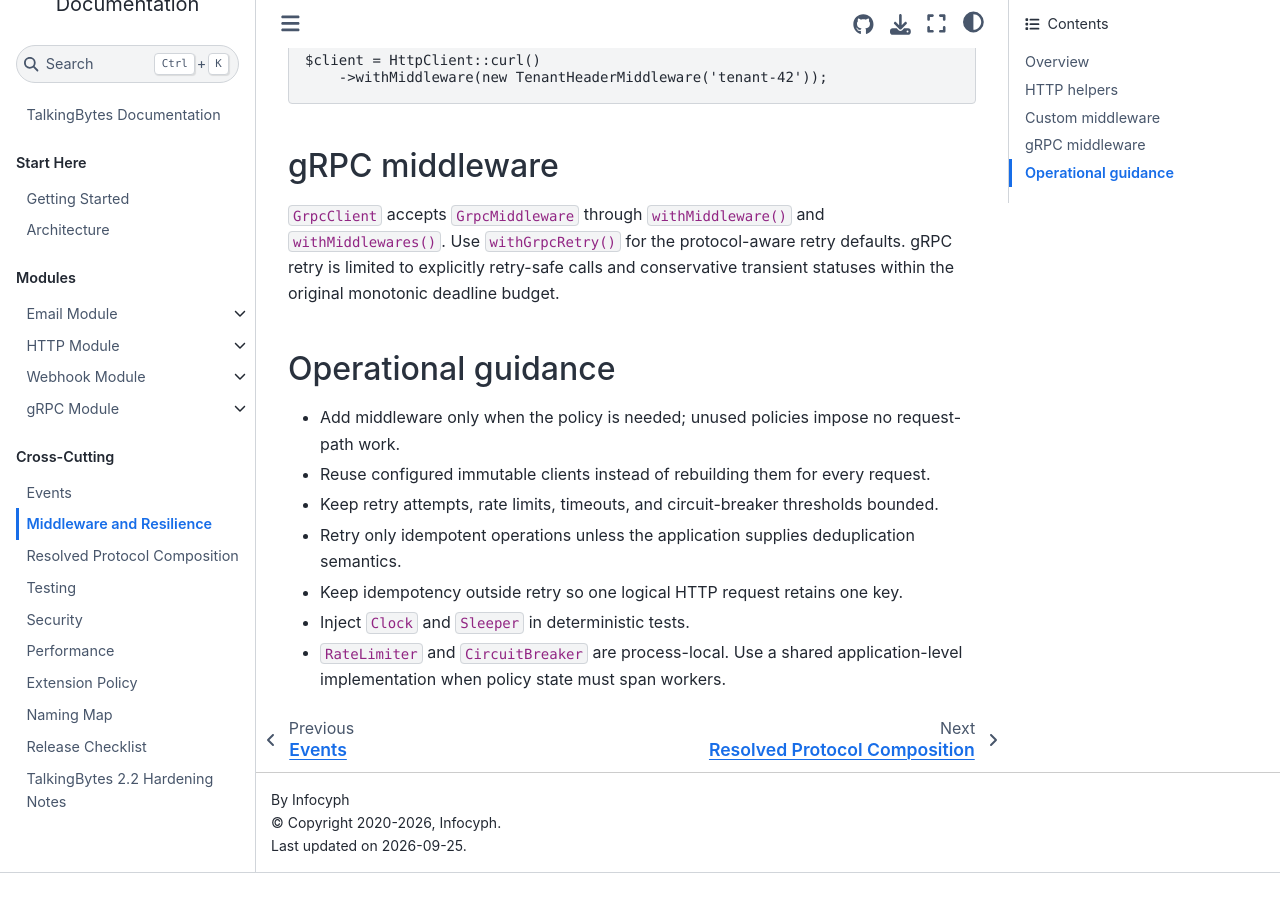
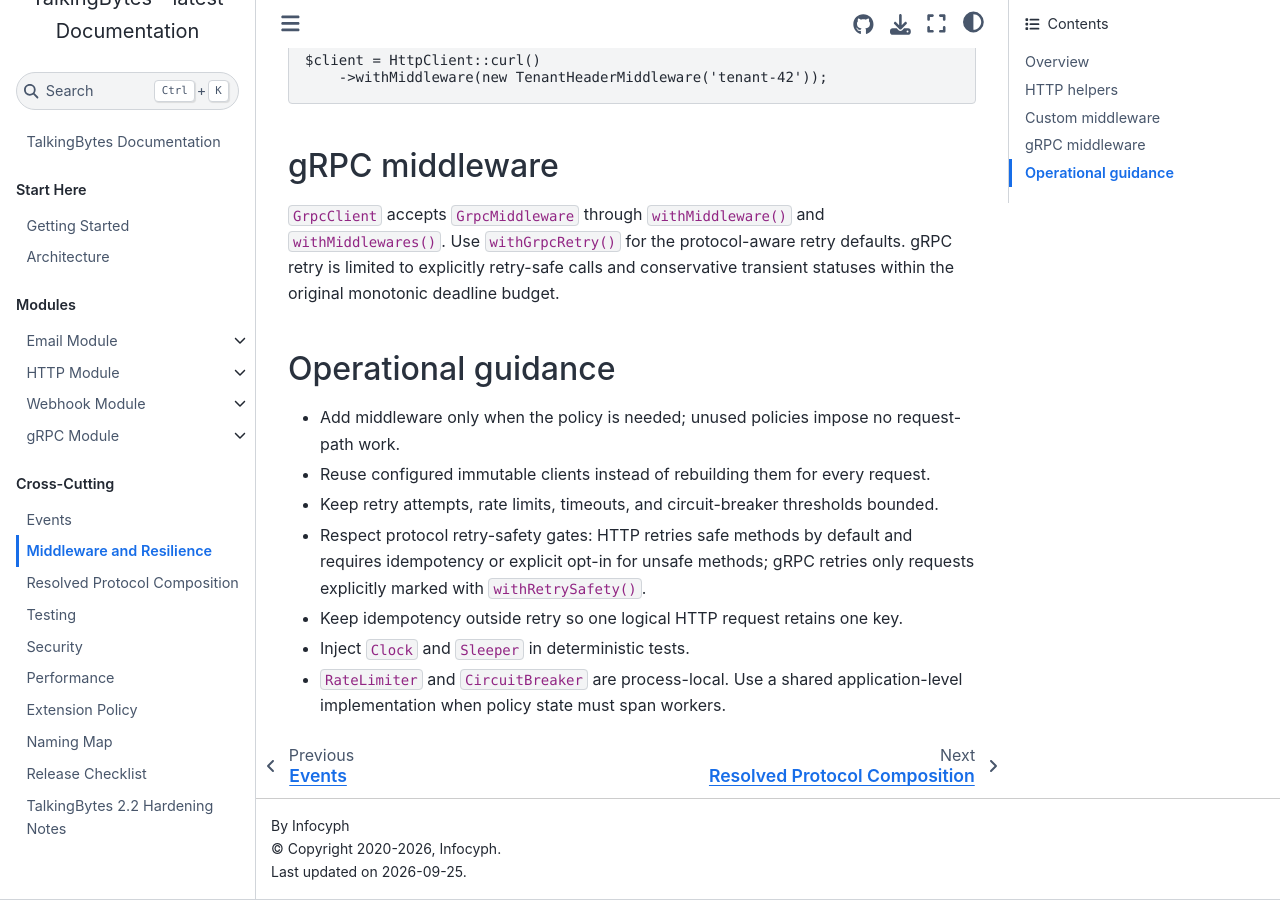
Before and after one commit to infocyph/TalkingBytes, a Sphinx documentation site: the page built from docs/middleware-and-resilience.rst, in a window 1280 px wide and 900 px high, scrolled down 1465 px. Built offline with Sphinx 7.4.7 and the Sphinx Book theme 1.1.4, drawn with Linux system fonts in a browser that asks for light colours; before the commit the page ends 2338 px from its top, so only the background shows below that.

Commit message:
docs(retry): align cross-protocol safety guidance

```diff
--- a/docs/middleware-and-resilience.rst
+++ b/docs/middleware-and-resilience.rst
@@ -88,8 +88,9 @@
   request.
 - Keep retry attempts, rate limits, timeouts, and circuit-breaker thresholds
   bounded.
-- Retry only idempotent operations unless the application supplies
-  deduplication semantics.
+- Respect protocol retry-safety gates: HTTP retries safe methods by default and
+  requires idempotency or explicit opt-in for unsafe methods; gRPC retries only
+  requests explicitly marked with ``withRetrySafety()``.
 - Keep idempotency outside retry so one logical HTTP request retains one key.
 - Inject ``Clock`` and ``Sleeper`` in deterministic tests.
 - ``RateLimiter`` and ``CircuitBreaker`` are process-local. Use a shared
```
